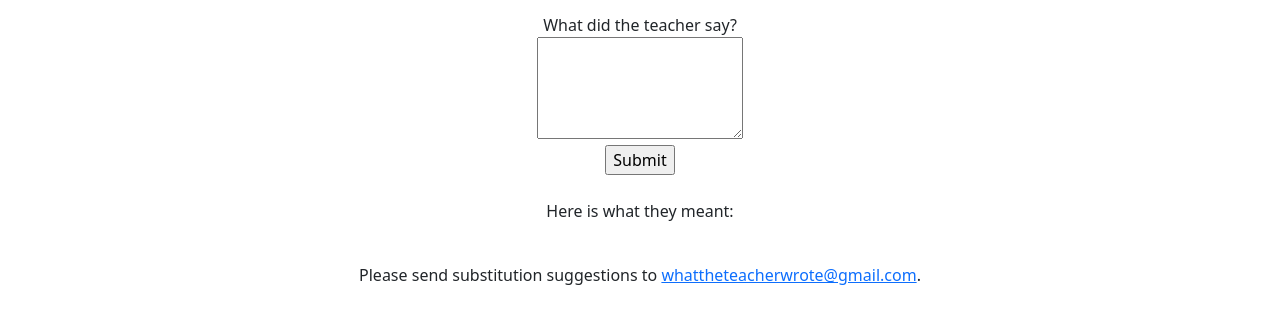
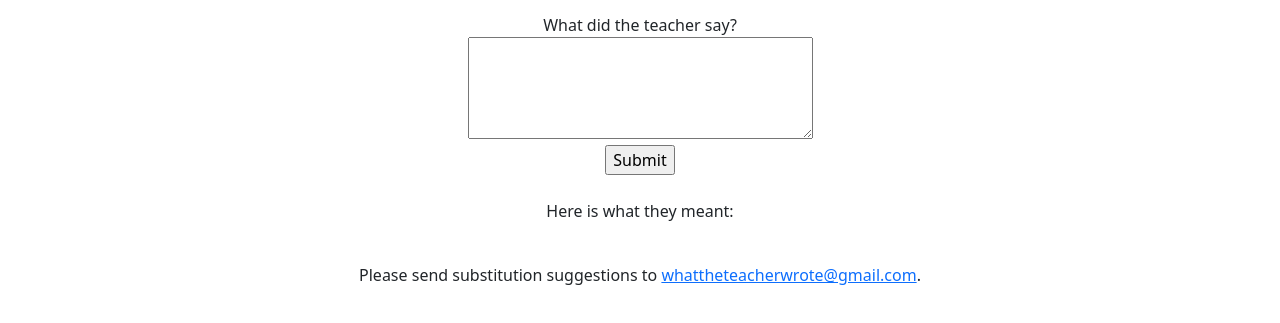
Before and after one commit to whattheteacherwrote/whattheteacherwrote.github.io, a plain HTML site: page index.html in a window 1280 px wide. Shown: the part 209-532 px from the top of the page. Drawn offline with nearby package versions, Linux system fonts and the light colour scheme.

Commit message:
Update index.html

```diff
--- a/index.html
+++ b/index.html
@@ -25,7 +25,7 @@
                 <p class="lead">What the teacher said is not what they meant.</p>
                 <form id="substitutionForm">
                 <label for="inputText">What did the teacher say?</label><br>
-                <textarea id="inputText" rows="4" colm="50%"></textarea><br>
+                <textarea id="inputText" rows="4" cols="35"></textarea><br>
                 <input type="submit" value="Submit">
                 </form>
               <br>
```
